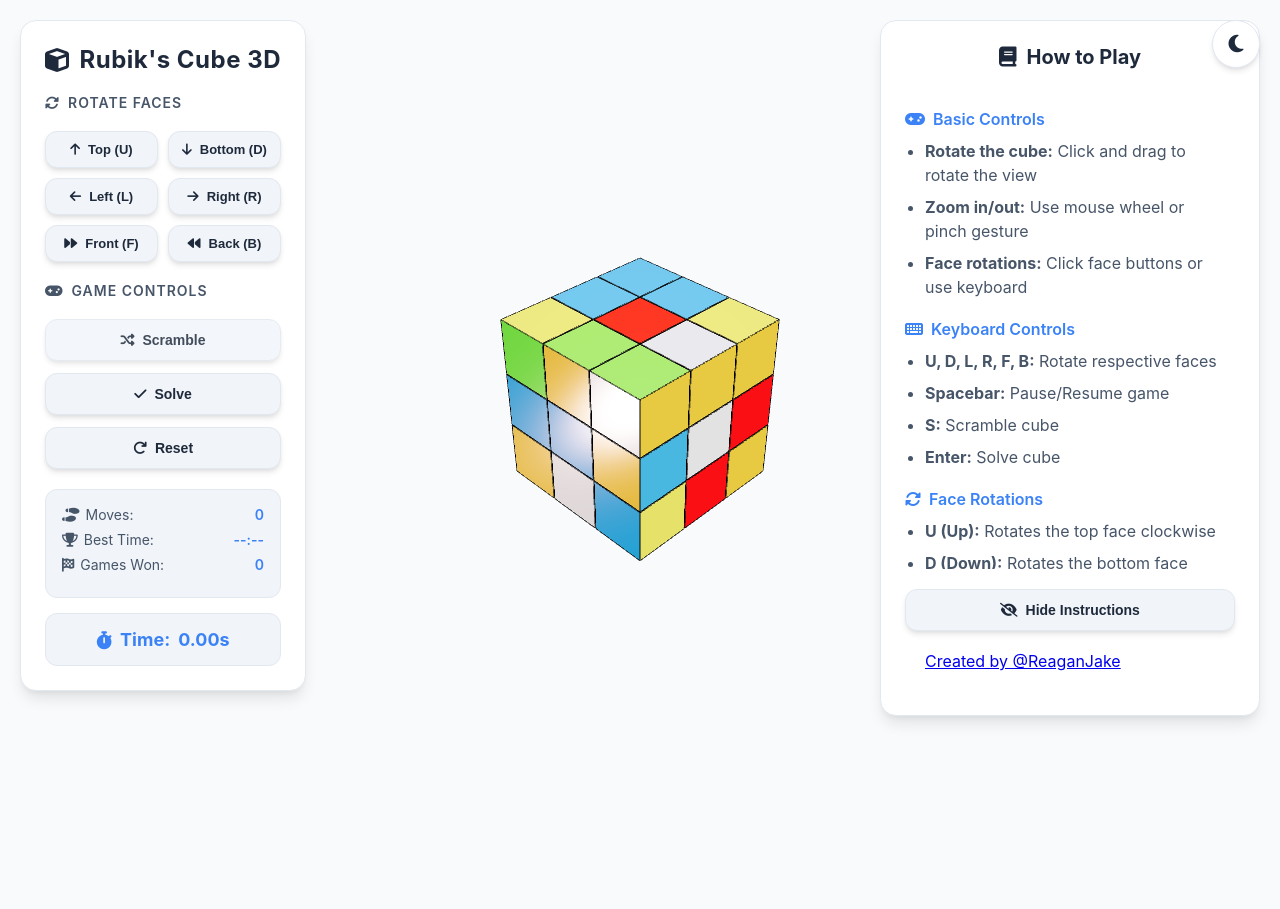
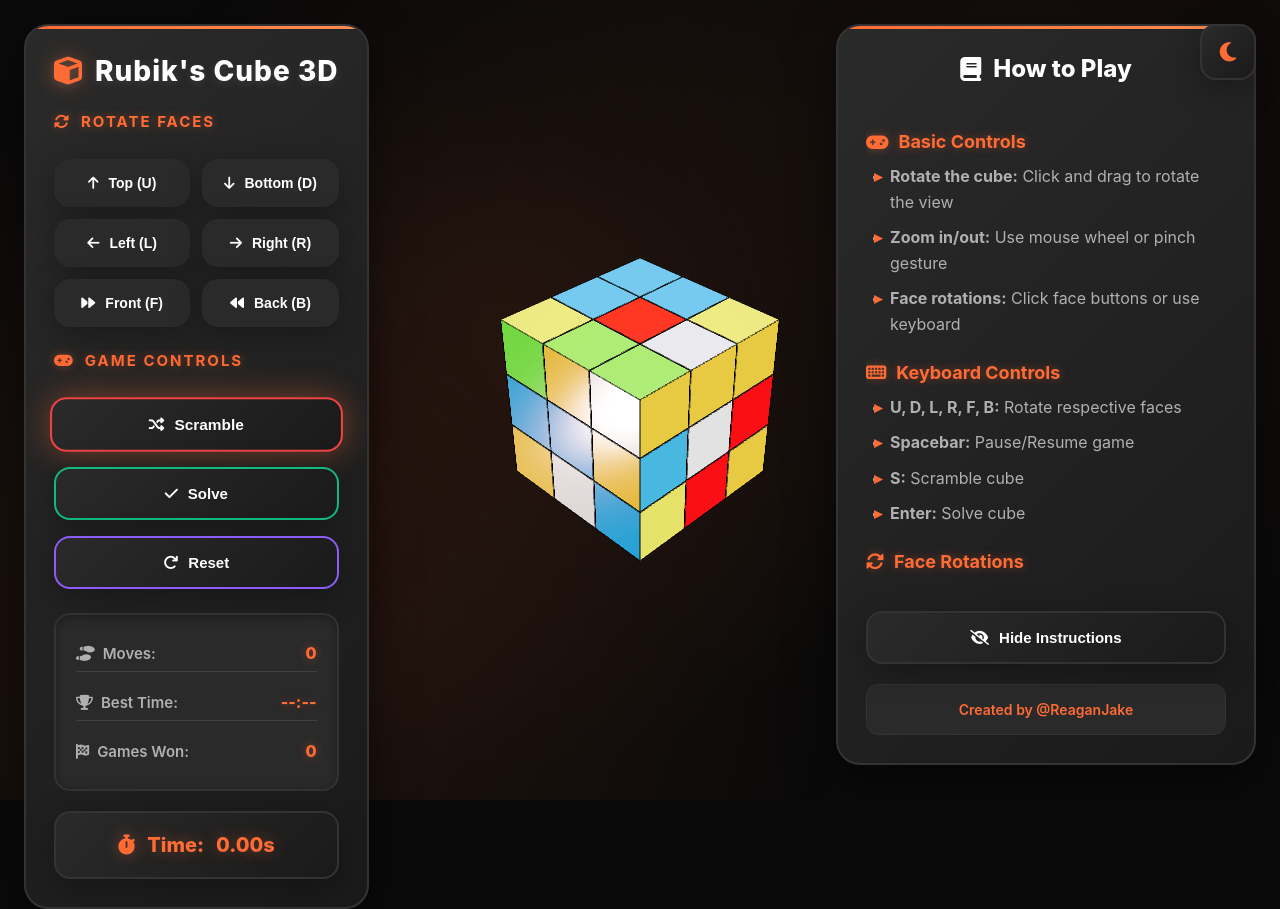
Before and after one commit to ReaganJakeOngaya/Rubiks-3D-Game, a plain HTML site: page index.html in a window 1280 px wide. Before the commit the page ends 800 px from the top, so only its background shows below. Drawn offline with nearby package versions, Linux system fonts and the light colour scheme; animation ran at ten frames a second.

Commit message:
UI update

```diff
--- a/style.css
+++ b/style.css
@@ -1,32 +1,34 @@
 :root {
-  /* Light theme variables */
-  --bg-primary: #f8fafc;
-  --bg-secondary: #ffffff;
-  --bg-tertiary: #f1f5f9;
-  --text-primary: #1e293b;
-  --text-secondary: #475569;
-  --text-muted: #64748b;
-  --accent-primary: #3b82f6;
-  --accent-secondary: #60a5fa;
-  --border-color: #e2e8f0;
-  --shadow: 0 4px 6px -1px rgba(0, 0, 0, 0.1), 0 2px 4px -1px rgba(0, 0, 0, 0.06);
-  --shadow-lg: 0 10px 15px -3px rgba(0, 0, 0, 0.1), 0 4px 6px -2px rgba(0, 0, 0, 0.05);
-  --transition: all 0.3s ease;
+  /* Modern color palette */
+  --bg-primary: #0a0a0a;
+  --bg-secondary: #1a1a1a;
+  --bg-tertiary: #2a2a2a;
+  --text-primary: #ffffff;
+  --text-secondary: #b0b0b0;
+  --text-muted: #888888;
+  --accent-primary: #ff6b35;
+  --accent-secondary: #ff8e53;
+  --accent-glow: rgba(255, 107, 53, 0.4);
+  --border-color: #333333;
+  --shadow: 0 8px 32px rgba(0, 0, 0, 0.3);
+  --shadow-lg: 0 16px 48px rgba(0, 0, 0, 0.5);
+  --transition: all 0.3s cubic-bezier(0.4, 0, 0.2, 1);
+  --gradient-primary: linear-gradient(135deg, #ff6b35, #ff8e53);
+  --gradient-secondary: linear-gradient(135deg, #2a2a2a, #1a1a1a);
 }
 
 .dark-theme {
-  /* Dark theme variables */
-  --bg-primary: #0f172a;
-  --bg-secondary: #1e293b;
-  --bg-tertiary: #334155;
-  --text-primary: #f1f5f9;
-  --text-secondary: #cbd5e1;
-  --text-muted: #94a3b8;
-  --accent-primary: #60a5fa;
-  --accent-secondary: #3b82f6;
-  --border-color: #334155;
-  --shadow: 0 4px 6px -1px rgba(0, 0, 0, 0.3), 0 2px 4px -1px rgba(0, 0, 0, 0.2);
-  --shadow-lg: 0 10px 15px -3px rgba(0, 0, 0, 0.4), 0 4px 6px -2px rgba(0, 0, 0, 0.3);
+  /* Dark theme remains similar but with enhanced contrast */
+  --bg-primary: #0a0a0a;
+  --bg-secondary: #1a1a1a;
+  --bg-tertiary: #2a2a2a;
+  --text-primary: #ffffff;
+  --text-secondary: #b0b0b0;
+  --text-muted: #888888;
+  --accent-primary: #ff6b35;
+  --accent-secondary: #ff8e53;
+  --accent-glow: rgba(255, 107, 53, 0.4);
+  --border-color: #333333;
 }
 
 * {
@@ -38,7 +40,7 @@
 html, body {
   width: 100%;
   height: 100%;
-  font-family: 'Inter', 'Segoe UI', system-ui, sans-serif;
+  font-family: 'Inter', 'SF Pro Display', -apple-system, BlinkMacSystemFont, sans-serif;
   color: var(--text-primary);
   background-color: var(--bg-primary);
   overflow: hidden;
@@ -56,374 +58,503 @@ canvas#rubiksCanvas {
   z-index: 1;
 }
 
-/* Theme Toggle */
+/* Modern Theme Toggle */
 .theme-toggle {
   position: absolute;
-  top: 20px;
-  right: 20px;
+  top: 24px;
+  right: 24px;
   z-index: 100;
-  background: var(--bg-secondary);
-  border-radius: 50%;
-  width: 48px;
-  height: 48px;
+  background: var(--gradient-secondary);
+  border-radius: 16px;
+  width: 56px;
+  height: 56px;
   display: flex;
   align-items: center;
   justify-content: center;
   cursor: pointer;
   box-shadow: var(--shadow);
-  border: 1px solid var(--border-color);
+  border: 2px solid var(--border-color);
+  transition: var(--transition);
+  backdrop-filter: blur(20px);
+}
+
+.theme-toggle:hover {
+  transform: scale(1.1) rotate(15deg);
+  box-shadow: 0 0 30px var(--accent-glow);
+}
+
+.theme-toggle i {
+  font-size: 22px;
+  color: var(--accent-primary);
   transition: var(--transition);
 }
 
-.theme-toggle:hover {
-  transform: scale(1.05);
+/* Futuristic UI Panel */
+#ui {
+  position: absolute;
+  top: 24px;
+  left: 24px;
+  z-index: 10;
+  background: var(--gradient-secondary);
+  backdrop-filter: blur(40px);
+  padding: 28px;
+  border-radius: 24px;
+  box-shadow: var(--shadow-lg);
+  max-width: 360px;
+  border: 2px solid var(--border-color);
+  transition: var(--transition);
+  overflow: hidden;
 }
 
-.theme-toggle i {
-  font-size: 20px;
-  color: var(--text-primary);
-}
-
-/* UI Panel */
-#ui {
+#ui::before {
+  content: '';
   position: absolute;
-  top: 20px;
-  left: 20px;
-  z-index: 10;
-  background: var(--bg-secondary);
-  backdrop-filter: blur(20px);
-  padding: 24px;
-  border-radius: 16px;
-  box-shadow: var(--shadow-lg);
-  max-width: 320px;
-  border: 1px solid var(--border-color);
-  transition: var(--transition);
+  top: 0;
+  left: 0;
+  right: 0;
+  height: 3px;
+  background: var(--gradient-primary);
+  border-radius: 24px 24px 0 0;
 }
 
 #ui:hover {
-  transform: translateY(-2px);
+  transform: translateY(-4px);
+  box-shadow: 0 20px 60px rgba(0, 0, 0, 0.6);
 }
 
 #ui h1 {
-  margin: 0 0 20px 0;
-  font-size: 24px;
+  margin: 0 0 24px 0;
+  font-size: 28px;
   text-align: center;
-  font-weight: 700;
-  letter-spacing: 0.5px;
+  font-weight: 800;
+  letter-spacing: 1px;
   display: flex;
   align-items: center;
   justify-content: center;
-  gap: 10px;
+  gap: 12px;
   color: var(--text-primary);
+  text-shadow: 0 2px 10px rgba(255, 255, 255, 0.1);
+}
+
+#ui h1 i {
+  color: var(--accent-primary);
+  filter: drop-shadow(0 0 10px var(--accent-glow));
 }
 
 .controls {
   display: flex;
   flex-direction: column;
-  gap: 20px;
+  gap: 24px;
 }
 
 .group {
   display: flex;
   flex-direction: column;
-  gap: 12px;
+  gap: 16px;
 }
 
 .group h3 {
-  font-size: 14px;
-  color: var(--text-secondary);
-  margin-bottom: 8px;
-  font-weight: 600;
+  font-size: 15px;
+  color: var(--accent-primary);
+  margin-bottom: 12px;
+  font-weight: 700;
   text-transform: uppercase;
-  letter-spacing: 1px;
+  letter-spacing: 2px;
   display: flex;
   align-items: center;
-  gap: 8px;
+  gap: 10px;
+  text-shadow: 0 0 10px var(--accent-glow);
 }
 
-/* Enhanced Button styles */
+/* Modern Button styles */
 button {
-  padding: 12px 16px;
-  font-size: 14px;
-  font-weight: 600;
-  background: var(--bg-tertiary);
+  padding: 16px 20px;
+  font-size: 15px;
+  font-weight: 700;
+  background: var(--gradient-secondary);
   color: var(--text-primary);
-  border: 1px solid var(--border-color);
-  border-radius: 12px;
+  border: 2px solid var(--border-color);
+  border-radius: 16px;
   cursor: pointer;
   transition: var(--transition);
   box-shadow: var(--shadow);
   display: flex;
   align-items: center;
   justify-content: center;
-  gap: 8px;
+  gap: 10px;
+  position: relative;
+  overflow: hidden;
+}
+
+button::before {
+  content: '';
+  position: absolute;
+  top: 0;
+  left: -100%;
+  width: 100%;
+  height: 100%;
+  background: linear-gradient(90deg, transparent, rgba(255, 255, 255, 0.1), transparent);
+  transition: left 0.5s;
+}
+
+button:hover:not(:disabled)::before {
+  left: 100%;
 }
 
 button:hover:not(:disabled) {
-  background: var(--accent-primary);
+  background: var(--gradient-primary);
   color: white;
-  transform: translateY(-2px);
-  box-shadow: var(--shadow-lg);
+  transform: translateY(-4px) scale(1.02);
+  box-shadow: 0 12px 40px var(--accent-glow);
+  border-color: var(--accent-primary);
 }
 
 button:active:not(:disabled) {
-  transform: translateY(0px);
+  transform: translateY(-2px) scale(1.01);
 }
 
 button:disabled {
-  opacity: 0.5;
+  opacity: 0.4;
   cursor: not-allowed;
   transform: none !important;
 }
 
-/* Face buttons grid */
+/* Enhanced Face buttons grid */
 .face-buttons {
   display: grid;
   grid-template-columns: 1fr 1fr;
-  gap: 10px;
+  gap: 12px;
 }
 
 .face-btn {
-  font-size: 13px;
-  padding: 10px 8px;
+  font-size: 14px;
+  padding: 14px 12px;
+  font-weight: 600;
+  background: var(--bg-tertiary);
+  border: 2px solid transparent;
 }
 
-/* Special buttons */
+.face-btn:hover:not(:disabled) {
+  background: var(--accent-primary);
+  border-color: var(--accent-primary);
+}
+
+/* Special accent buttons */
 #btnScramble {
-  background: var(--bg-tertiary);
+  background: var(--gradient-secondary);
+  border-color: #ef4444;
 }
 
 #btnScramble:hover:not(:disabled) {
-  background: #ef4444;
+  background: linear-gradient(135deg, #ef4444, #f87171);
+  border-color: #ef4444;
+  box-shadow: 0 12px 40px rgba(239, 68, 68, 0.4);
 }
 
 #btnSolve {
-  background: var(--bg-tertiary);
+  background: var(--gradient-secondary);
+  border-color: #10b981;
 }
 
 #btnSolve:hover:not(:disabled) {
-  background: #10b981;
+  background: linear-gradient(135deg, #10b981, #34d399);
+  border-color: #10b981;
+  box-shadow: 0 12px 40px rgba(16, 185, 129, 0.4);
 }
 
 #btnReset {
-  background: var(--bg-tertiary);
+  background: var(--gradient-secondary);
+  border-color: #8b5cf6;
 }
 
 #btnReset:hover:not(:disabled) {
-  background: #8b5cf6;
+  background: linear-gradient(135deg, #8b5cf6, #a78bfa);
+  border-color: #8b5cf6;
+  box-shadow: 0 12px 40px rgba(139, 92, 246, 0.4);
 }
 
 #btnPause {
-  background: var(--bg-tertiary);
+  background: var(--gradient-secondary);
+  border-color: #f59e0b;
 }
 
 #btnPause:hover:not(:disabled) {
-  background: #f59e0b;
+  background: linear-gradient(135deg, #f59e0b, #fbbf24);
+  border-color: #f59e0b;
+  box-shadow: 0 12px 40px rgba(245, 158, 11, 0.4);
 }
 
 .hidden {
   display: none !important;
 }
 
-/* Statistics Panel */
+/* Enhanced Statistics Panel */
 #stats {
-  margin-top: 20px;
-  padding: 16px;
+  margin-top: 24px;
+  padding: 20px;
   background: var(--bg-tertiary);
-  border-radius: 12px;
-  border: 1px solid var(--border-color);
+  border-radius: 16px;
+  border: 2px solid var(--border-color);
+  box-shadow: inset 0 2px 10px rgba(0, 0, 0, 0.3);
 }
 
 .stat-row {
   display: flex;
   justify-content: space-between;
-  margin-bottom: 8px;
-  font-size: 14px;
+  margin-bottom: 12px;
+  font-size: 15px;
+  align-items: center;
+  padding: 8px 0;
+  border-bottom: 1px solid rgba(255, 255, 255, 0.1);
+}
+
+.stat-row:last-child {
+  border-bottom: none;
+  margin-bottom: 0;
 }
 
 .stat-label {
   color: var(--text-secondary);
   display: flex;
   align-items: center;
-  gap: 6px;
+  gap: 8px;
+  font-weight: 600;
 }
 
 .stat-value {
   color: var(--accent-primary);
-  font-weight: 600;
+  font-weight: 800;
+  font-size: 16px;
+  text-shadow: 0 0 10px var(--accent-glow);
 }
 
-/* Timer */
+/* Modern Timer */
 #timerBox {
-  margin-top: 15px;
-  font-weight: 700;
-  font-size: 18px;
+  margin-top: 20px;
+  font-weight: 800;
+  font-size: 20px;
   text-align: center;
   color: var(--accent-primary);
-  background: var(--bg-tertiary);
-  padding: 15px;
-  border-radius: 12px;
-  border: 1px solid var(--border-color);
+  background: var(--gradient-secondary);
+  padding: 20px;
+  border-radius: 16px;
+  border: 2px solid var(--border-color);
   display: flex;
   align-items: center;
   justify-content: center;
-  gap: 8px;
+  gap: 12px;
+  text-shadow: 0 0 15px var(--accent-glow);
+  box-shadow: var(--shadow);
 }
 
-/* Win message */
+/* Epic Win message */
 #winMessage {
   position: absolute;
   top: 50%;
   left: 50%;
-  transform: translate(-50%, -50%) scale(0);
+  transform: translate(-50%, -50%) scale(0) rotate(-180deg);
   z-index: 20;
-  background: var(--bg-secondary);
+  background: var(--gradient-secondary);
   color: var(--text-primary);
-  padding: 30px;
-  border-radius: 20px;
+  padding: 40px;
+  border-radius: 24px;
   text-align: center;
-  font-size: 24px;
-  font-weight: 700;
-  box-shadow: var(--shadow-lg);
-  border: 1px solid var(--border-color);
-  transition: transform 0.5s cubic-bezier(0.68, -0.55, 0.265, 1.55);
+  font-size: 32px;
+  font-weight: 800;
+  box-shadow: var(--shadow-lg), 0 0 100px var(--accent-glow);
+  border: 3px solid var(--accent-primary);
+  transition: transform 0.8s cubic-bezier(0.34, 1.56, 0.64, 1);
+  backdrop-filter: blur(40px);
+  max-width: 90%;
+}
+
+#winMessage::before {
+  content: '';
+  position: absolute;
+  top: -3px;
+  left: -3px;
+  right: -3px;
+  bottom: -3px;
+  background: var(--gradient-primary);
+  border-radius: 27px;
+  z-index: -1;
+  animation: borderGlow 2s ease-in-out infinite;
 }
 
 #winMessage.show {
-  transform: translate(-50%, -50%) scale(1);
+  transform: translate(-50%, -50%) scale(1) rotate(0deg);
 }
 
-/* Instructions panel */
+@keyframes borderGlow {
+  0%, 100% { opacity: 1; }
+  50% { opacity: 0.7; }
+}
+
+/* Modern Instructions panel */
 #instructions {
   position: absolute;
-  top: 20px;
-  right: 20px;
+  top: 24px;
+  right: 24px;
   z-index: 10;
-  background: var(--bg-secondary);
-  backdrop-filter: blur(20px);
-  padding: 24px;
-  border-radius: 16px;
+  background: var(--gradient-secondary);
+  backdrop-filter: blur(40px);
+  padding: 28px;
+  border-radius: 24px;
   box-shadow: var(--shadow-lg);
-  max-width: 380px;
-  border: 1px solid var(--border-color);
-  transition: var(--transition);
+  max-width: 420px;
+  border: 2px solid var(--border-color);
+  transition: transform 0.5s cubic-bezier(0.4, 0, 0.2, 1);
+  overflow: hidden;
+}
+
+#instructions::before {
+  content: '';
+  position: absolute;
+  top: 0;
+  left: 0;
+  right: 0;
+  height: 3px;
+  background: var(--gradient-primary);
+  border-radius: 24px 24px 0 0;
 }
 
 #instructions.hidden {
-  transform: translateX(calc(100% + 40px));
+  transform: translateX(calc(100% + 48px));
 }
 
 .instruction-content {
-  margin-bottom: 20px;
+  margin-bottom: 24px;
   max-height: 60vh;
   overflow-y: auto;
-  padding-right: 15px;
+  padding-right: 20px;
 }
 
 .instruction-content::-webkit-scrollbar {
-  width: 8px;
+  width: 10px;
 }
 
 .instruction-content::-webkit-scrollbar-track {
   background: var(--bg-tertiary);
-  border-radius: 4px;
+  border-radius: 8px;
 }
 
 .instruction-content::-webkit-scrollbar-thumb {
-  background: var(--accent-primary);
-  border-radius: 4px;
+  background: var(--gradient-primary);
+  border-radius: 8px;
 }
 
 #instructions h2 {
-  font-size: 20px;
-  margin-bottom: 20px;
+  font-size: 24px;
+  margin-bottom: 24px;
   text-align: center;
   color: var(--text-primary);
   display: flex;
   align-items: center;
   justify-content: center;
-  gap: 10px;
+  gap: 12px;
+  font-weight: 800;
 }
 
 #instructions h3 {
-  font-size: 16px;
-  margin: 20px 0 10px;
+  font-size: 18px;
+  margin: 24px 0 12px;
   color: var(--accent-primary);
-  font-weight: 600;
+  font-weight: 700;
   display: flex;
   align-items: center;
-  gap: 8px;
+  gap: 10px;
+  text-shadow: 0 0 10px var(--accent-glow);
 }
 
 #instructions ul {
-  padding-left: 20px;
-  margin-bottom: 15px;
+  padding-left: 24px;
+  margin-bottom: 20px;
 }
 
 #instructions li {
-  margin-bottom: 8px;
-  line-height: 1.5;
+  margin-bottom: 10px;
+  line-height: 1.6;
   color: var(--text-secondary);
+  position: relative;
+}
+
+#instructions li::before {
+  content: '▸';
+  color: var(--accent-primary);
+  position: absolute;
+  left: -16px;
+  font-weight: bold;
 }
 
 .color-guide {
   display: grid;
   grid-template-columns: 1fr 1fr;
-  gap: 10px;
-  margin: 15px 0;
+  gap: 12px;
+  margin: 20px 0;
 }
 
 .color-item {
   display: flex;
   align-items: center;
-  gap: 10px;
-  font-size: 14px;
+  gap: 12px;
+  font-size: 15px;
+  font-weight: 600;
 }
 
 .color-swatch {
-  width: 24px;
-  height: 24px;
-  border-radius: 6px;
+  width: 28px;
+  height: 28px;
+  border-radius: 8px;
   display: inline-block;
   border: 2px solid var(--border-color);
   box-shadow: var(--shadow);
+  transition: var(--transition);
+}
+
+.color-swatch:hover {
+  transform: scale(1.1);
+  box-shadow: 0 0 15px rgba(255, 255, 255, 0.3);
 }
 
 .white { background-color: #ffffff; }
-.yellow { background-color: #ffff00; }
-.red { background-color: #ff0000; }
-.orange { background-color: #ff8800; }
-.blue { background-color: #0000ff; }
-.green { background-color: #00ff00; }
+.yellow { background-color: #ffd700; }
+.red { background-color: #ff4757; }
+.orange { background-color: #ffa502; }
+.blue { background-color: #3742fa; }
+.green { background-color: #2ed573; }
 
 #toggleInstructions {
-  background: var(--bg-tertiary);
+  background: var(--gradient-secondary);
   width: 100%;
+  border: 2px solid var(--border-color);
+  font-weight: 700;
 }
 
 #toggleInstructions:hover:not(:disabled) {
-  background: var(--accent-primary);
+  background: var(--gradient-primary);
   color: white;
+  border-color: var(--accent-primary);
 }
 
-/* Responsive Styles */
+/* Enhanced Responsive Styles */
 @media (max-width: 768px) {
   #ui {
-    max-width: calc(100% - 40px);
-    left: 20px;
-    right: 20px;
+    max-width: calc(100% - 48px);
+    left: 24px;
+    right: 24px;
+    padding: 20px;
   }
 
   #instructions {
     top: auto;
-    bottom: 20px;
-    max-width: calc(100% - 40px);
-    left: 20px;
-    right: 20px;
+    bottom: 24px;
+    max-width: calc(100% - 48px);
+    left: 24px;
+    right: 24px;
   }
 
   #instructions.hidden {
-    transform: translateY(calc(100% + 40px));
+    transform: translateY(calc(100% + 48px));
   }
 
   .instruction-content {
@@ -433,37 +564,95 @@ button:disabled {
   .color-guide {
     grid-template-columns: 1fr;
   }
+
+  .face-buttons {
+    grid-template-columns: 1fr;
+  }
+
+  #ui h1 {
+    font-size: 24px;
+  }
 }
 
-/* Loading animation */
-@keyframes pulse {
-  0% { opacity: 1; }
-  50% { opacity: 0.7; }
-  100% { opacity: 1; }
+/* Modern Loading animation */
+@keyframes modernPulse {
+  0% {
+    transform: scale(1);
+    box-shadow: 0 0 20px var(--accent-glow);
+  }
+  50% {
+    transform: scale(1.05);
+    box-shadow: 0 0 40px var(--accent-glow);
+  }
+  100% {
+    transform: scale(1);
+    box-shadow: 0 0 20px var(--accent-glow);
+  }
 }
 
 .loading {
-  animation: pulse 1.5s ease-in-out infinite;
+  animation: modernPulse 1.5s ease-in-out infinite;
 }
 
-/* Move counter animation */
-@keyframes countUp {
-  0% { transform: scale(1); }
-  50% { transform: scale(1.1); }
-  100% { transform: scale(1); }
+/* Enhanced Move counter animation */
+@keyframes modernCountUp {
+  0% {
+    transform: scale(1);
+    text-shadow: 0 0 10px var(--accent-glow);
+  }
+  50% {
+    transform: scale(1.2);
+    text-shadow: 0 0 20px var(--accent-glow);
+  }
+  100% {
+    transform: scale(1);
+    text-shadow: 0 0 10px var(--accent-glow);
+  }
 }
 
 .move-animation {
-  animation: countUp 0.3s ease;
+  animation: modernCountUp 0.4s cubic-bezier(0.4, 0, 0.2, 1);
 }
 
+/* Creator credit */
 .creator {
-  font-size: medium;
-  font-weight: 400;
-  padding: 20px;
+  margin-top: 20px;
+  text-align: center;
+  padding: 16px;
+  background: var(--bg-tertiary);
+  border-radius: 12px;
+  border: 1px solid var(--border-color);
 }
 
-.a{
+.creator a {
+  color: var(--accent-primary);
   text-decoration: none;
-  color: rgb(0, 255, 174);
+  font-weight: 600;
+  font-size: 14px;
+  transition: var(--transition);
+  display: flex;
+  align-items: center;
+  justify-content: center;
+  gap: 8px;
 }
+
+.creator a:hover {
+  color: var(--accent-secondary);
+  text-shadow: 0 0 10px var(--accent-glow);
+}
+
+/* Floating particles background effect */
+body::before {
+  content: '';
+  position: fixed;
+  top: 0;
+  left: 0;
+  width: 100%;
+  height: 100%;
+  pointer-events: none;
+  background:
+    radial-gradient(circle at 20% 80%, rgba(255, 107, 53, 0.1) 0%, transparent 50%),
+    radial-gradient(circle at 80% 20%, rgba(255, 107, 53, 0.05) 0%, transparent 50%),
+    radial-gradient(circle at 40% 40%, rgba(255, 107, 53, 0.08) 0%, transparent 50%);
+  z-index: 0;
+}
```
